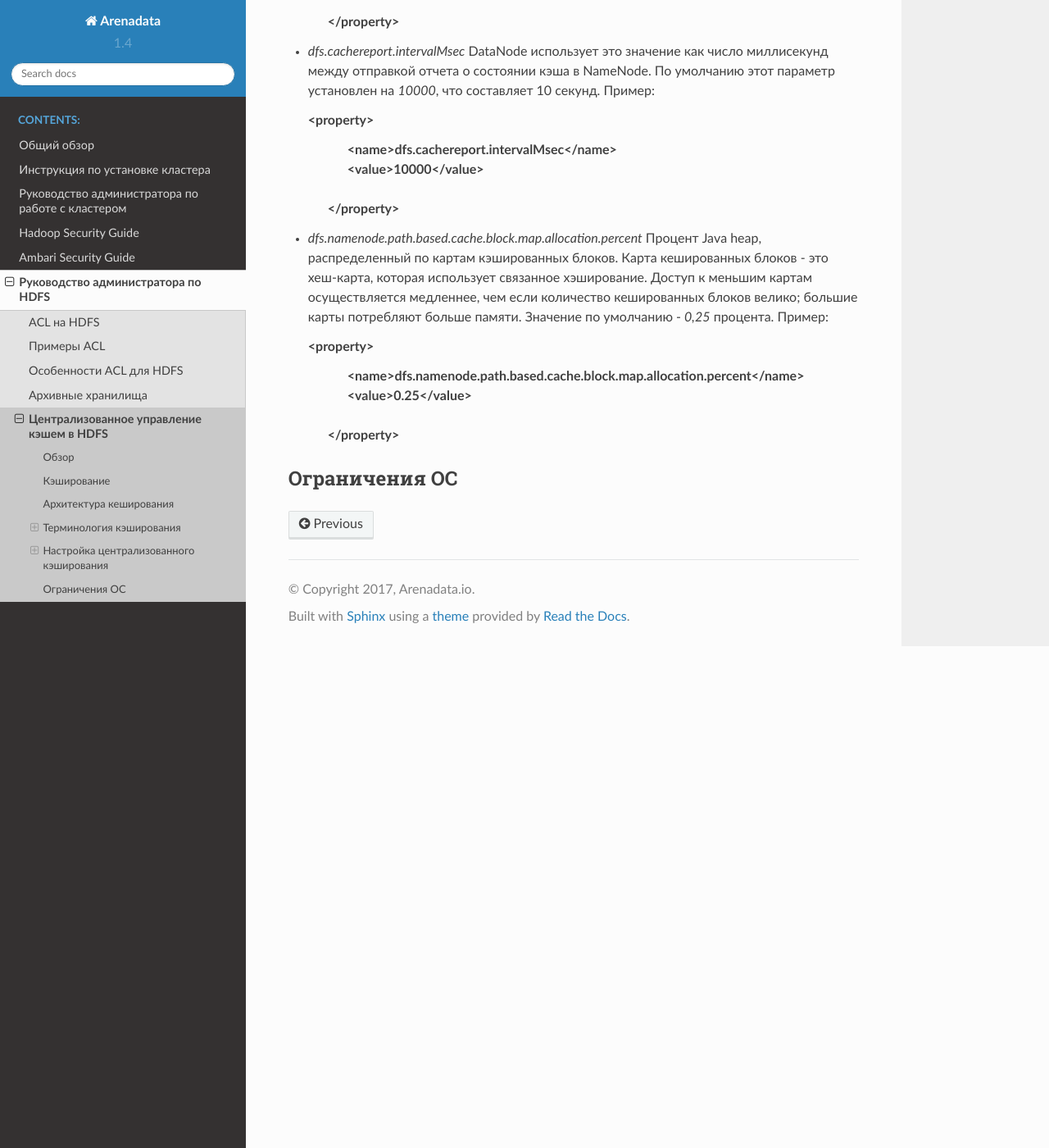
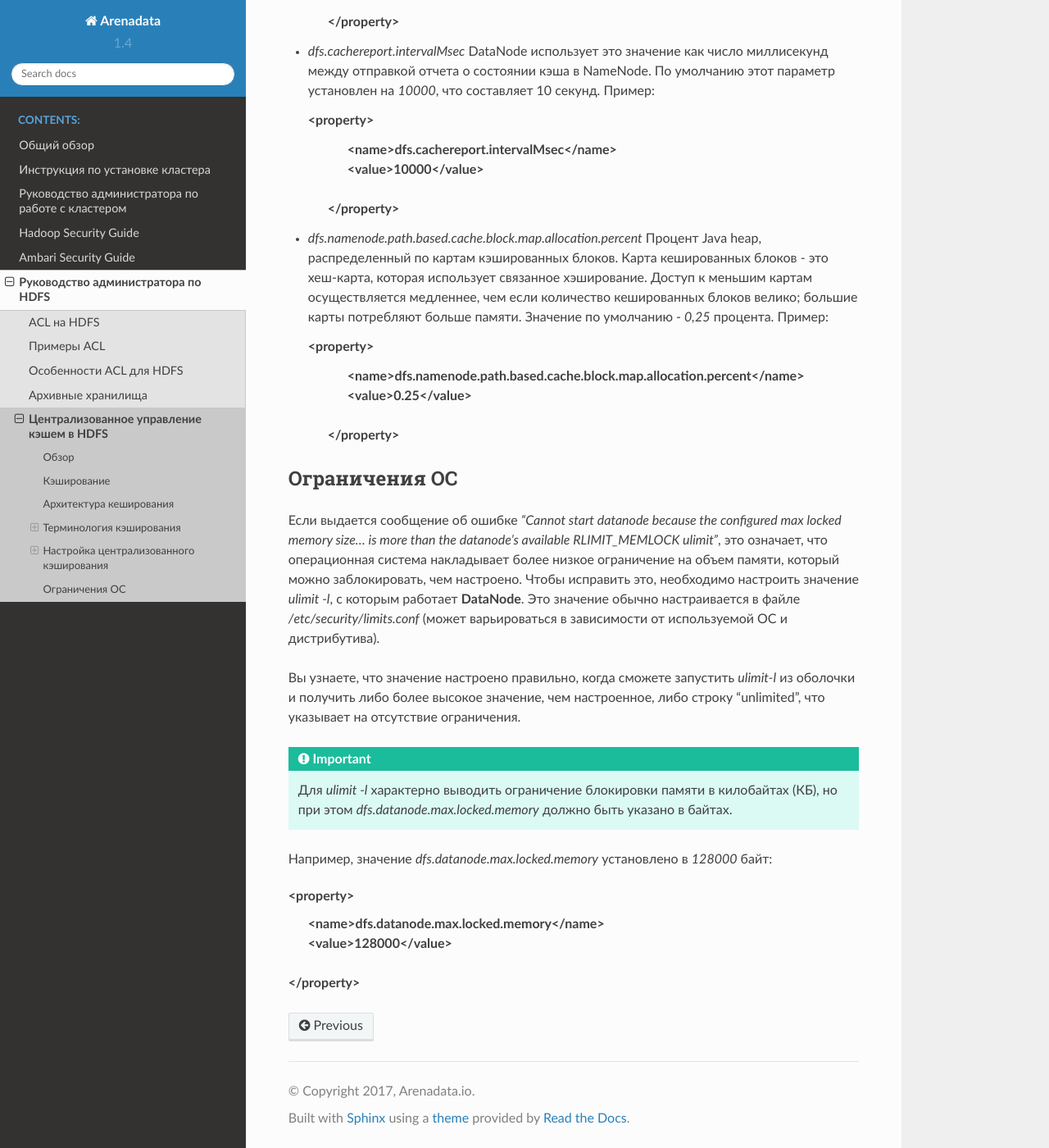
Before and after one commit to arenadata/docs_adps, a Sphinx documentation site: the page built from source/HDFSadmin/Cache.rst, in a window 1280 px wide and 1400 px high, scrolled down 4990 px. Shown: the whole window at 82% size. Built offline with Sphinx 7.4.7 and the Read the Docs theme 2.0.0, drawn with Linux system fonts in a browser that asks for light colours.

Commit message:
Update Cache.rst

```diff
--- a/source/HDFSadmin/Cache.rst
+++ b/source/HDFSadmin/Cache.rst
@@ -162,3 +162,16 @@ Cache Pool
 
 Ограничения ОС
 ^^^^^^^^^^^^^^
+
+Если выдается сообщение об ошибке *"Cannot start datanode because the configured max locked memory size... is more than the datanode's available RLIMIT_MEMLOCK ulimit"*, это означает, что операционная система накладывает более низкое ограничение на объем памяти, который можно заблокировать, чем настроено. Чтобы исправить это, необходимо настроить значение *ulimit -l*, с которым работает **DataNode**. Это значение обычно настраивается в файле */etc/security/limits.conf* (может варьироваться в зависимости от используемой ОС и дистрибутива).
+
+Вы узнаете, что значение настроено правильно, когда сможете запустить *ulimit-l* из оболочки и получить либо более высокое значение, чем настроенное, либо строку "unlimited", что указывает на отсутствие ограничения.
+
+.. important:: Для *ulimit -l* характерно выводить ограничение блокировки памяти в килобайтах (КБ), но при этом *dfs.datanode.max.locked.memory* должно быть указано в байтах.
+
+Например, значение *dfs.datanode.max.locked.memory* установлено в *128000* байт:
+
+:command:`<property>` |br|
+    :command:`<name>dfs.datanode.max.locked.memory</name>` |br|
+    :command:`<value>128000</value>` |br|
+:command:`</property>`
```
